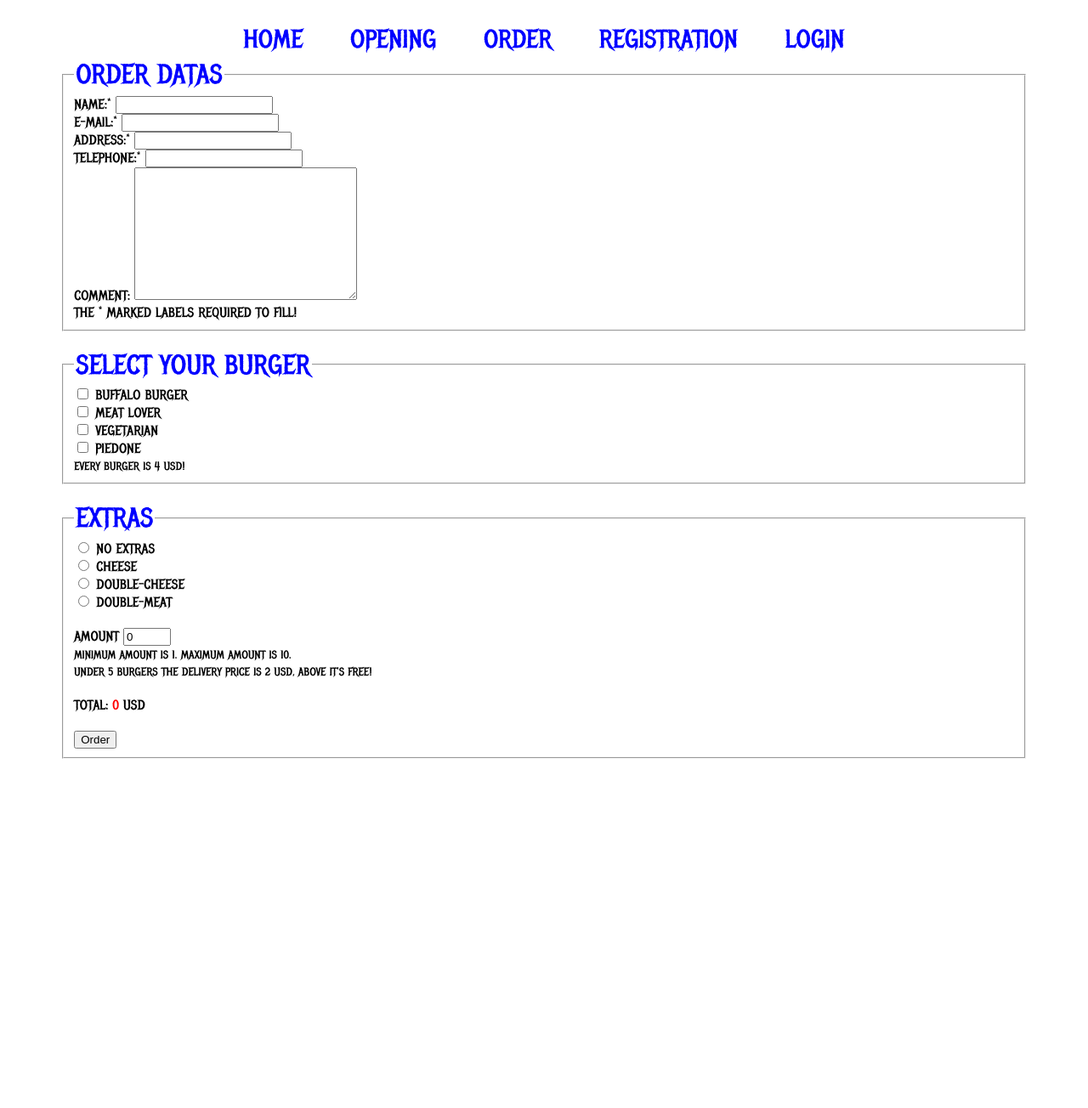
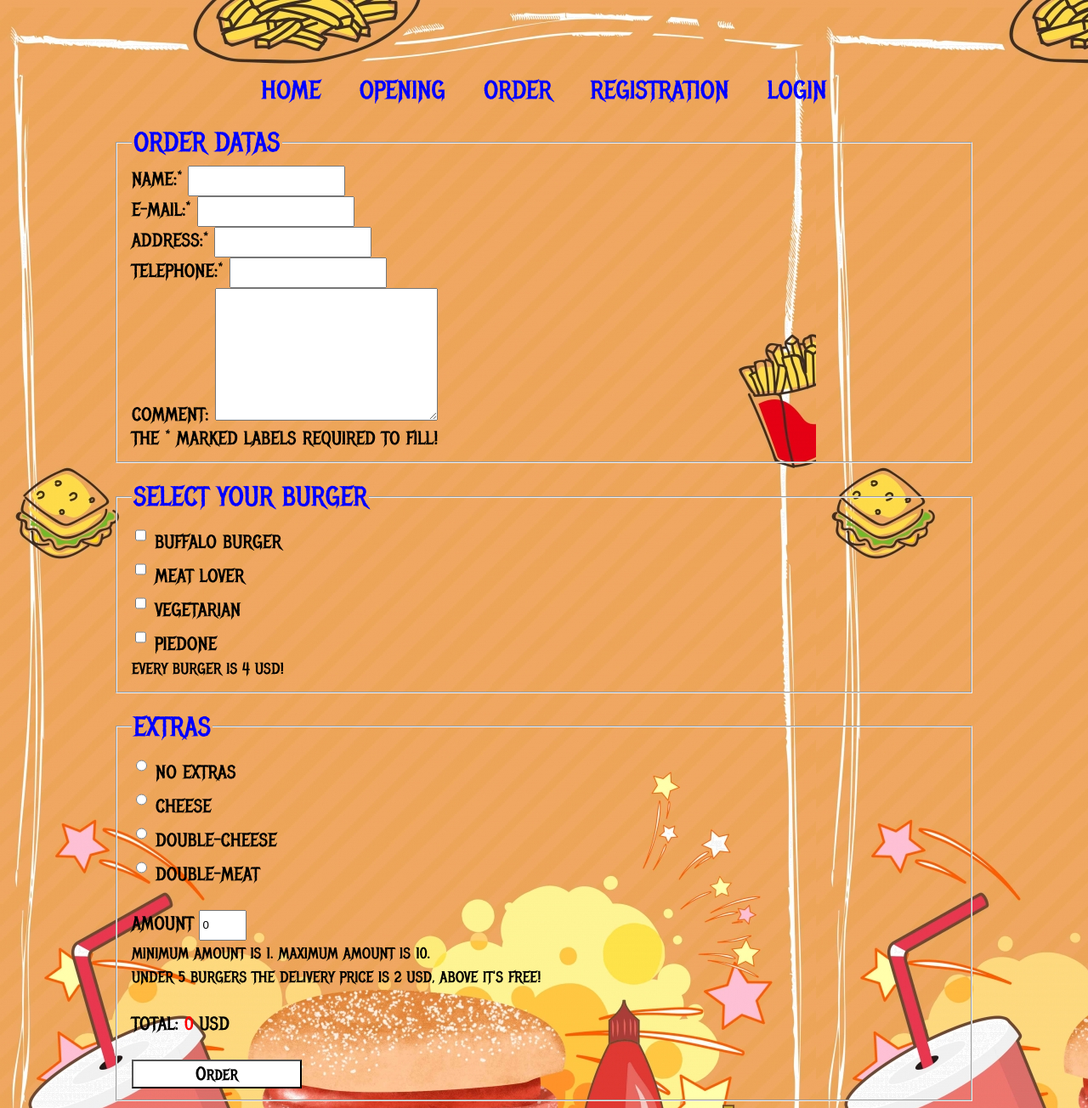
Before and after one commit to GamerGabriel93/GamerGabriel93.github.io, a PHP site: page /order.html in a window 1280 px wide. Shown: the whole page at 85% size. Before the commit the page ends 893 px from the top, so only its background shows below. Run offline with PHP 8.4, Linux system fonts and the light colour scheme.

Commit message:
more updated css

```diff
--- a/css/style.css
+++ b/css/style.css
@@ -10,6 +10,7 @@
 html {
     font-family: "vegan";
     text-transform: uppercase;
+    background-image: url("/img/background.jpg");
 }
 
 .topnav a{
@@ -19,8 +20,7 @@ html {
     display: inline-block;
     font-size: 30px;
     color: blue;
-    padding-left: 2%;
-    padding-right: 2%;
+    padding-top: 30px;
 }
 
 .topnav a:hover {
@@ -51,8 +51,10 @@ p {
 .content{
     color: green;
     margin: 10px 20px 20px;
-    border: solid 5px red;
+    border: solid 5px blue;
     padding: 5px;
+    width: 500px;
+    text-align: center;
 }
 
 img {
@@ -63,7 +65,7 @@ img {
 
 .bold {
     font-weight: bold;
-    color: darkorange;
+    color: red;
 }
 
 .img-div {
@@ -75,16 +77,40 @@ img {
     visibility: visible;
 }
 .topnav {
-    padding-top: 20px;
+    padding-top: 50px;
     height: 40px;
     text-align: center;
 }
 
 .webpage{
-    padding-left: 5%;
-    padding-right: 5%;
+    padding-top: 50px;
+    padding-left: 10%;
+    padding-right: 10%;
 }
 
 #webpage{
     text-align: center;
 }
+
+.span{
+    font-size: 22px;
+}
+
+button{
+    width: 200px;
+    font-family: inherit;
+    font-size: 22px;
+    background-color: white;
+    color: black;
+}
+
+button:hover{
+    background-color: blue;
+    color: white;
+    cursor: pointer;
+    font-family: inherit;
+}
+
+input{
+    height: 30px;
+}
--- a/index.html
+++ b/index.html
@@ -19,6 +19,7 @@
     </div>
     <div class="webpage">
         <h1>Fantastic Burgers</h1>
+        <div class="span">
         <ul>
             <li>Buffalo</li>
             <li>Meat Lover</li>
@@ -35,6 +36,7 @@
             <li>Eat</li>
         </ol>
         <p class="content">That's all.</p>
+        </div>
 
         <div class="img-div">
             <img id="img-1" src="/img/burger.jpg" alt="Burgers">
--- a/opening.html
+++ b/opening.html
@@ -18,8 +18,9 @@
         <a href="/login.html">Login</a>
     </div>
     <div class="webpage">
-        <h2>Opening hours</h2>
-        <table>
+        <div class="span">
+            <h1>Opening hours</h1>
+            <table class="table">
                 <thead>
                     <tr>
                         <th>Day</th>
@@ -52,6 +53,7 @@
                 </tfoot>
             </table>
         </div>
+    </div>
 </body>
 
 </html>
--- a/order.html
+++ b/order.html
@@ -20,9 +20,9 @@
         <a href="/login.html">Login</a>
     </div>
     <div class="webpage">
-        <fieldset>
+        <fieldset class="span">
             <legend>Order datas</legend>
-            <div class="container">
+            <div class="container" id="datas">
                 <div class="form-group">
                     <label for="name">Name:*</label>
                     <input id="name" type="text" name="userName" required>
@@ -56,7 +56,7 @@
 
         <br>
 
-        <fieldset>
+        <fieldset class="span">
             <legend>Select your burger</legend>
             <div class="container">
                 <div>
@@ -86,7 +86,7 @@
 
         <br>
 
-        <fieldset>
+        <fieldset class="span">
             <legend>Extras</legend>
 
             <div>
@@ -126,8 +126,8 @@
                     Total: <span class="show-total">0</span> USD
                 </div>
                 <br>
-                <div>
-                    <input onclick="finalValidation()" type="button" name="button" id="button" value="Order">
+                <div class="button-size">
+                    <button onclick="finalValidation()">Order</button>
                 </div>
             </div>
         </fieldset>
```
Also changed, not shown: login.html (+8 -3 lines), registration.html (+4 -4 lines), img/background.jpg. Lines whose indentation alone changed are shown as unchanged.
